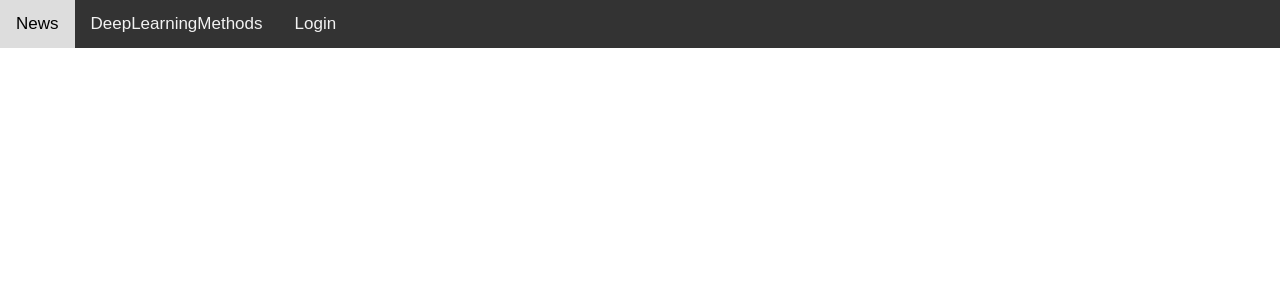
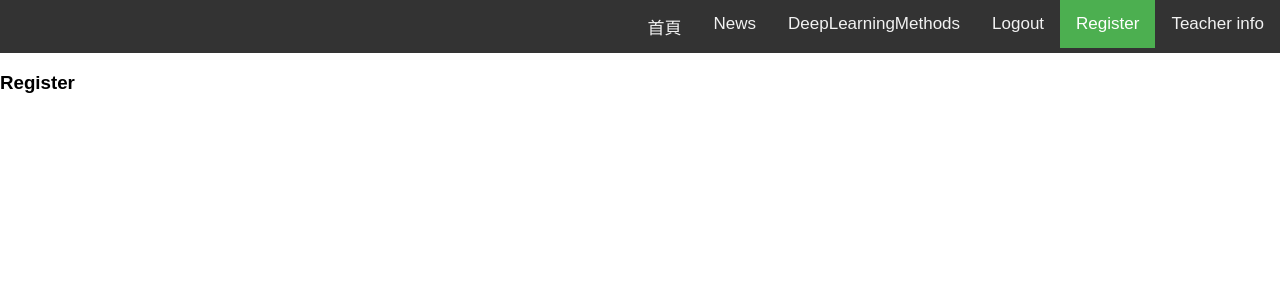
Before and after one commit to TAITKit/aitkit_v001, a PHP site: page /index.php?item=Register in a window 1280 px wide. Shown: the top 300 px of the page. Run offline with PHP 8.4, Linux system fonts and the light colour scheme; the visitor is signed in with stand-in values (Sample User, id 1).

Commit message:
不用登入也會有東西可以看

```diff
--- a/index.php
+++ b/index.php
@@ -1,11 +1,12 @@
 <?php
 session_start();
 include('model/model.php');
+include('view/page_head.html');
 if($_SESSION['user'] == ""){
-	include('view/login.html');
-}else{
-	include('view/page_head.html');
 	switch($_GET['item']){
+		case "":
+			include('view/readMe.html');
+		break;
 		case "News":
 			include('view/news.html');
 		break;
@@ -13,6 +14,28 @@ if($_SESSION['user'] == ""){
 			include('view/deepLearningMethods.html');
 		break;
 		case "Login":
+			include('view/login.html');
+		break;
+		case "Register":
+			include('view/register.html');
+		break;
+
+		default:
+		break;
+	}
+}else{
+
+	switch($_GET['item']){
+		case "":
+			include('view/readMe.html');
+		break;
+		case "News":
+			include('view/news.html');
+		break;
+		case "DeepLearningMethods":
+			include('view/deepLearningMethods.html');
+		break;
+		case "praetorLogin":
 			include('view/praetorLogin.html');
 		break;
 		case "NewMethod":
@@ -24,7 +47,14 @@ if($_SESSION['user'] == ""){
 		case "addNewMethod":
 			include('model/newMethod.php');
 		break;
-
+		case "Logout":
+			$_SESSION['user'] = '';
+			echo "<script>alert('您已成功登出！');</script>";
+			echo "<script>location.href='index.php';</script>";
+		break;
+		case "Register":
+			include('view/register.html');
+		break;
 		default:
 		break;
 	}
--- a/view/page_head.html
+++ b/view/page_head.html
@@ -1,7 +1,12 @@
 <!DOCTYPE html>
 <html>
 <head>
-<meta name="viewport" content="width=device-width, initial-scale=1">
+
+<meta http-equiv="Content-Type" content="text/html; charset=UTF-8">
+  <meta http-equiv="X-UA-Compatible" content="IE=edge">
+  <meta name="viewport" content="width=device-width, initial-scale=1.0, user-scalable=0, minimal-ui">
+
+  <title>論文系統</title>
 <style>
 body {
   margin: 0;
@@ -14,7 +19,7 @@ body {
 }
 
 .topnav a {
-  float: left;
+  float: right;
   color: #f2f2f2;
   text-align: center;
   padding: 14px 16px;
@@ -36,9 +41,33 @@ body {
 <body>
 
 <div class="topnav">
+  <?php
+    if ($_SESSION['user'] != "")
+    {
+      ?>
+  <a class="<?php echo ($_GET['item'] == 'praetorLogin') ? 'active':''; ?>" href="?item=praetorLogin">Teacher info</a>
+  <?php
+    }
+  ?>
+  <a class="<?php echo ($_GET['item'] == 'Register') ? 'active':''; ?>" href="?item=Register">Register</a>
+  <?php
+    if ($_SESSION['user'] == "")
+    {
+      ?>
+  <a class="<?php echo ($_GET['item'] == 'Login') ? 'active':''; ?>" href="?item=Login">Login</a>
+  <?php
+    }
+    else
+    {
+    ?>
+    <a class="<?php echo ($_GET['item'] == 'Logout') ? 'active':''; ?>" href="?item=Logout">Logout</a>
+    <?php
+    }
+    ?>
+  <a class="<?php echo ($_GET['item'] == 'DeepLearningMethods') ? 'active':''; ?>" href="?item=DeepLearningMethods">DeepLearningMethods</a>
   <a class="<?php echo ($_GET['item'] == 'News') ? 'active':''; ?>" href="?item=News">News</a>
-  <a class="<?php echo ($_GET['item'] == 'DeepLearningMethods') ? 'active':''; ?>" href="?item=DeepLearningMethods">DeepLearningMethods</a>
-  <a class="<?php echo ($_GET['item'] == 'Login') ? 'active':''; ?>" href="?item=Login">Login</a>
+  <a class="<?php echo ($_GET['item'] == '') ? 'active':''; ?>" href="index.php">首頁</a>
+
 </div>
 
 
--- /dev/null
+++ b/view/register.html
@@ -0,0 +1,4 @@
+<!DOCTYPE html>
+<html>
+<h3 class="Topic">Register</h3>
+</html>
```
Also changed, not shown: ajax/member/login.php (+1 -9 lines), view/readMe.html (added, +20 -0 lines).
